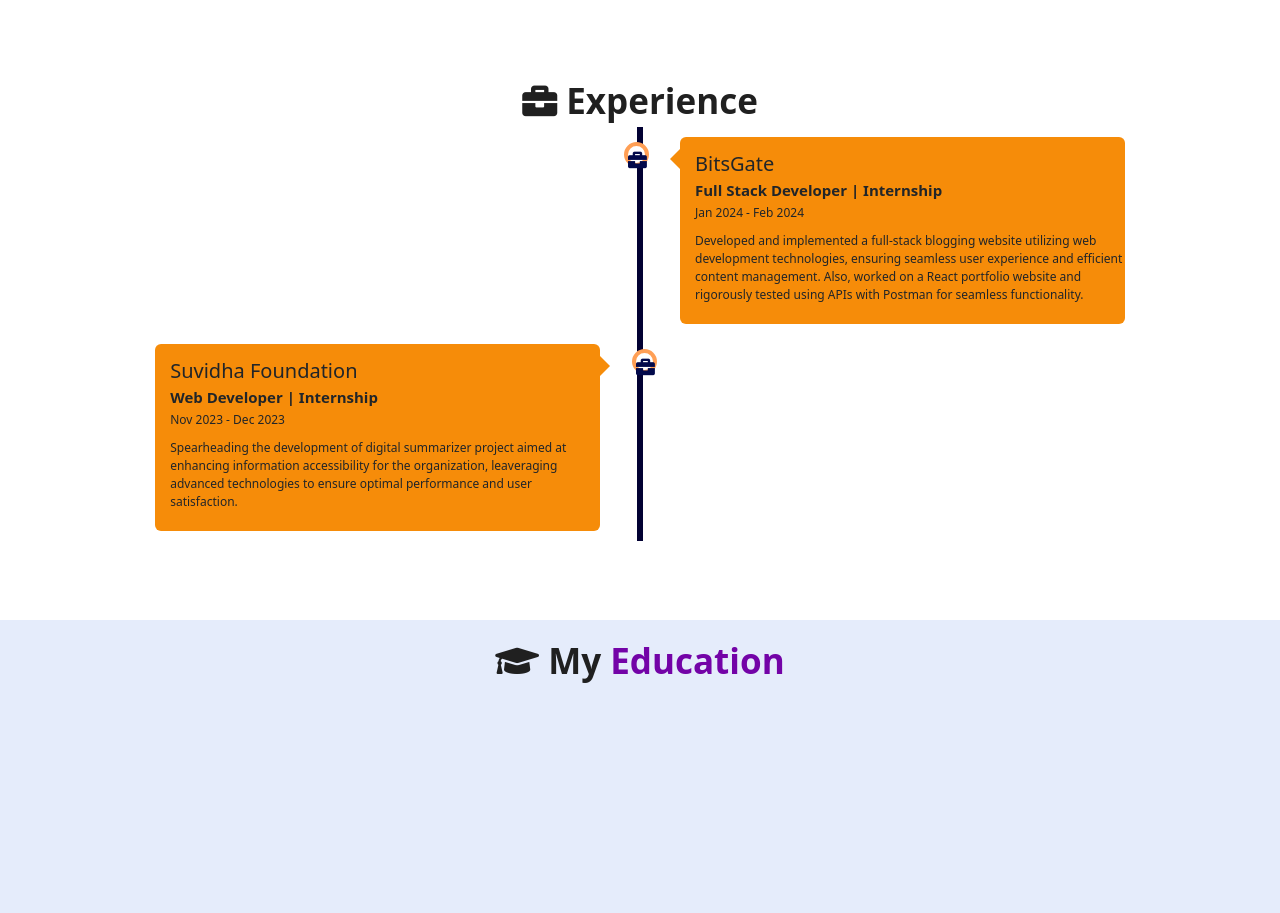
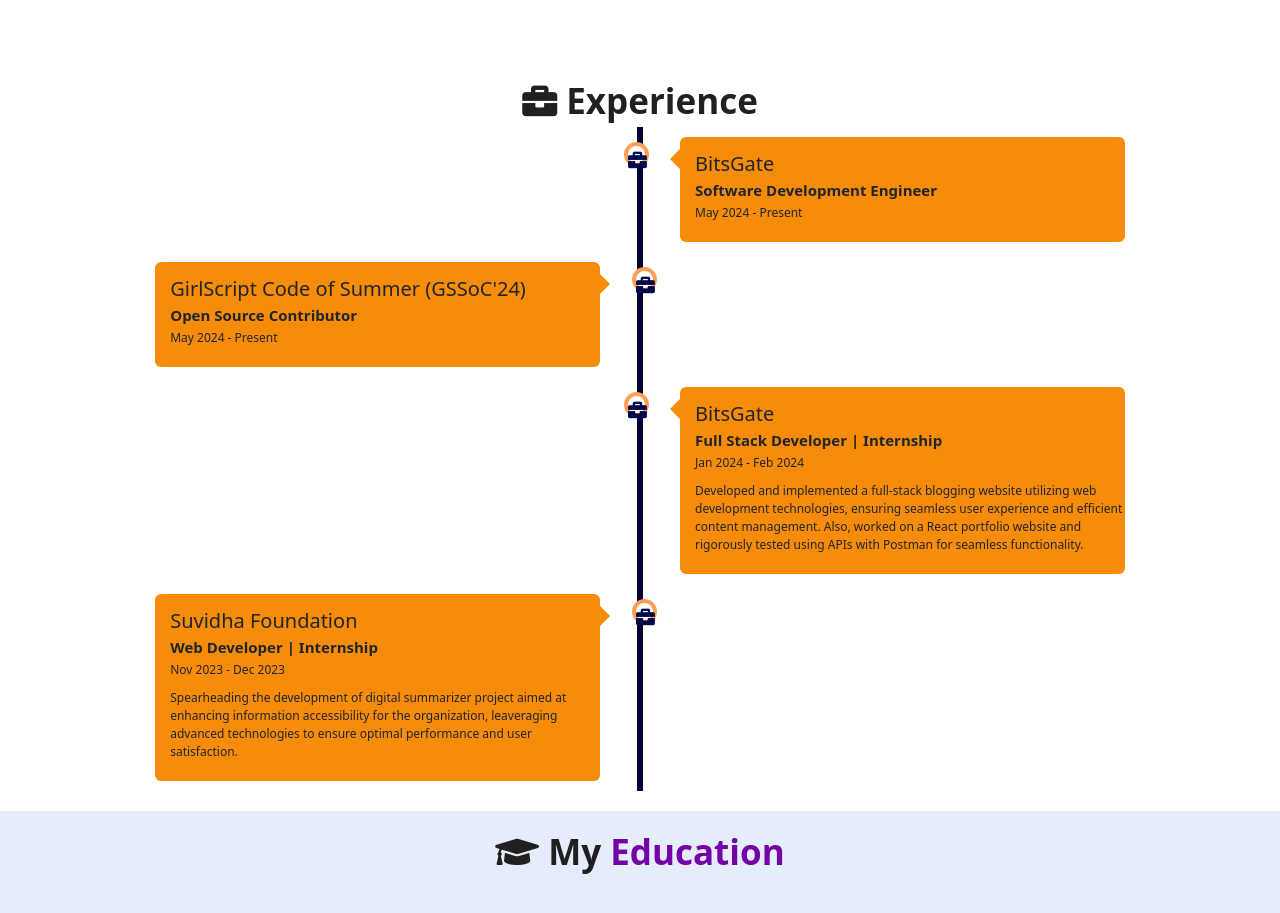
Before and after one commit to nisargaa20/My-Portfolio, a website: page index.html in a window 1280 px wide. Shown: the part 1300-2213 px from the top of the page. Drawn offline with nearby package versions, Linux system fonts and the light colour scheme; animation ran at ten frames a second.

Commit message:
Experience updated

```diff
--- a/index.html
+++ b/index.html
@@ -111,6 +111,33 @@
   <h2 class="heading"><i class="fas fa-briefcase"></i> Experience </h2>
 
   <div class="timeline">
+
+    <div class="ex-container right">
+      <div class="content">
+        <div class="tag">
+          <h2>BitsGate</h2>
+        </div>
+        <div class="desc">
+            <h3>Software Development Engineer</h3>
+            <p>May 2024 - Present</p>
+
+        </div>
+      </div>
+    </div>
+
+
+    <div class="ex-container left">
+      <div class="content">
+        <div class="tag">
+          <h2>GirlScript Code of Summer (GSSoC'24)</h2>
+        </div>
+        <div class="desc">
+            <h3>Open Source Contributor</h3>
+            <p>May 2024 - Present</p>
+
+        </div>
+      </div>
+    </div>
 
     <div class="ex-container right">
       <div class="content">
```
